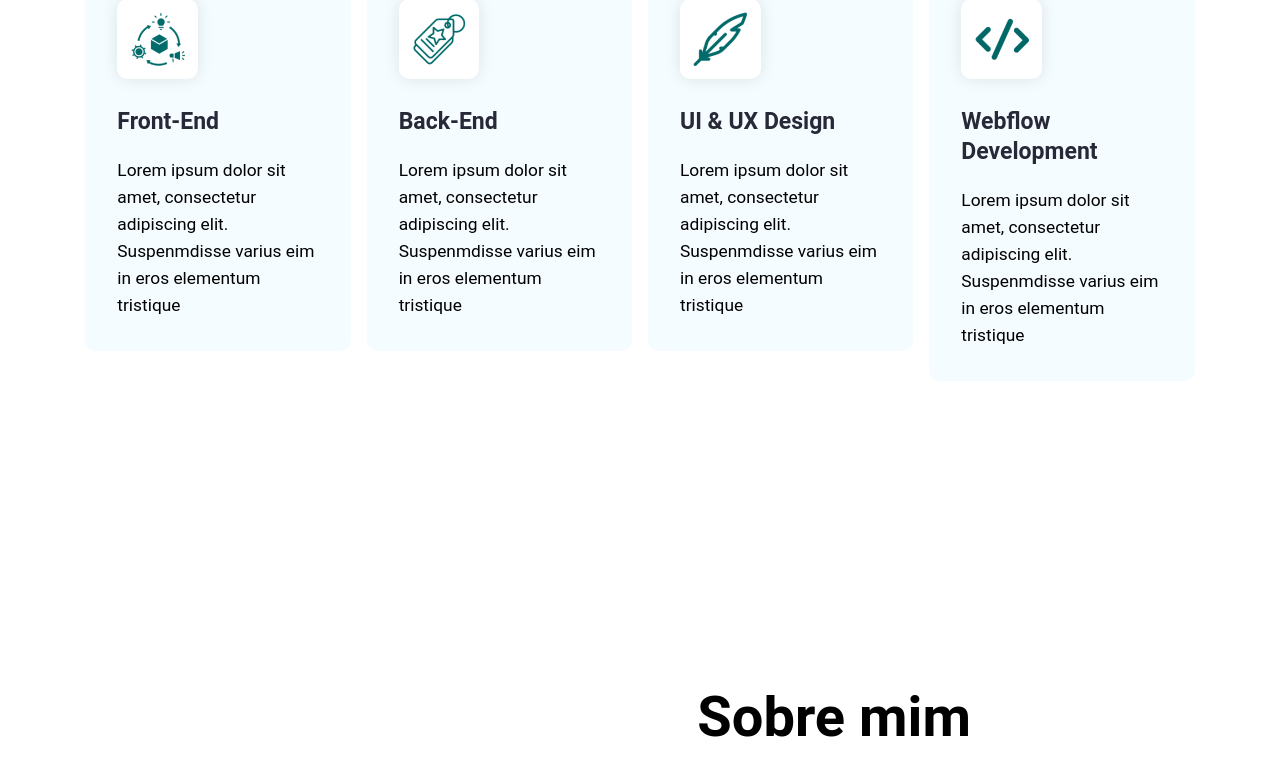
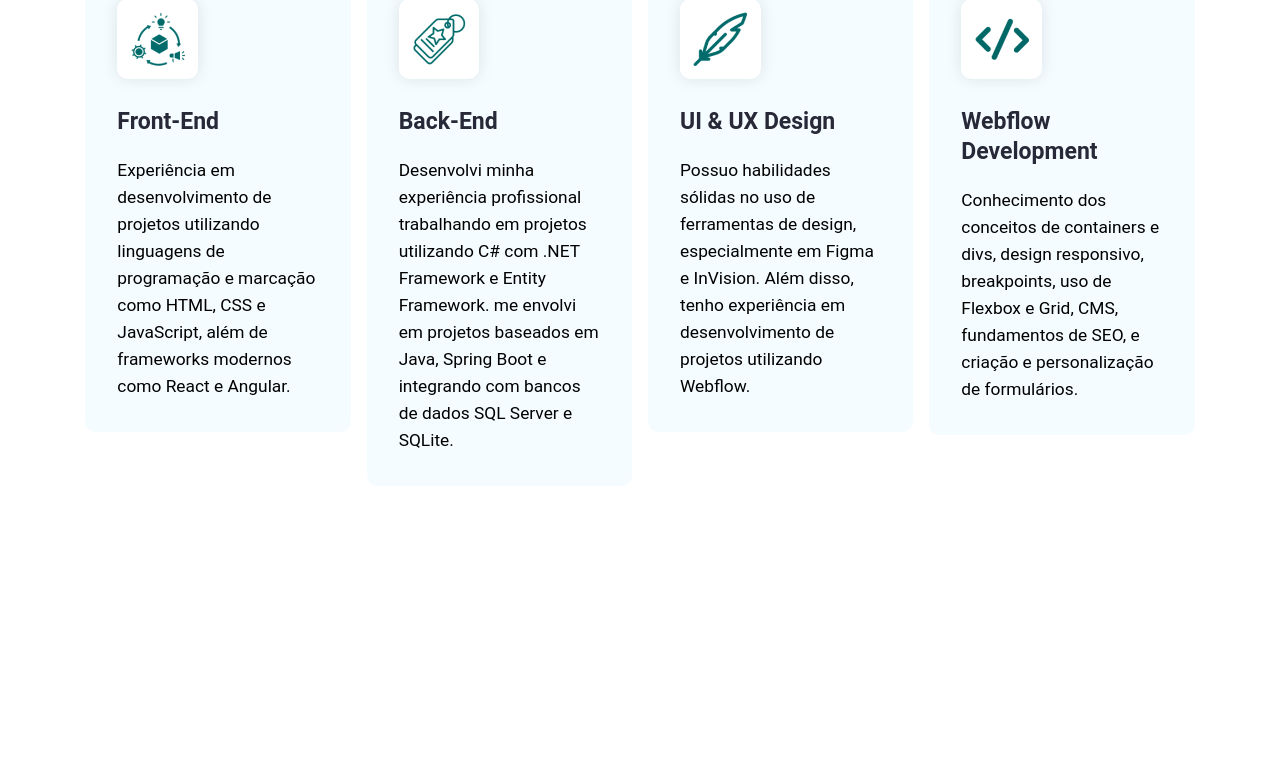
Before and after one commit to KaiokkFernandes/personal-portfolio, a React (Create React App) app: page / in a window 1280 px wide. Shown: the part 1189-1965 px from the top of the page. Built offline with nearby package versions, Linux system fonts and the light colour scheme.

Commit message:
Update index.json and ContactMe.jsx

```diff
--- a/src/Data/index.json
+++ b/src/Data/index.json
@@ -4,25 +4,25 @@
         "id": "1",
         "src": "./img/product-chain-1.png",
         "title": "Front-End",
-        "description": "Lorem ipsum dolor sit amet, consectetur adipiscing elit. Suspenmdisse varius eim in eros elementum tristique"
+        "description": "Experiência em desenvolvimento de projetos utilizando linguagens de programação e marcação como HTML, CSS e JavaScript, além de frameworks modernos como React e Angular."
       },
       {
         "id": "2",
         "src": "./img/tag-1.png",
         "title": "Back-End",
-        "description": "Lorem ipsum dolor sit amet, consectetur adipiscing elit. Suspenmdisse varius eim in eros elementum tristique"
+        "description": "Desenvolvi minha experiência profissional trabalhando em projetos utilizando C# com .NET Framework e Entity Framework. me envolvi em projetos baseados em Java, Spring Boot e integrando com bancos de dados SQL Server e SQLite."
       },
       {
         "id": "3",
         "src": "./img/feather-pen-2.png",
         "title": "UI & UX Design",
-        "description": "Lorem ipsum dolor sit amet, consectetur adipiscing elit. Suspenmdisse varius eim in eros elementum tristique"
+        "description": "Possuo habilidades sólidas no uso de ferramentas de design, especialmente em Figma e InVision. Além disso, tenho experiência em desenvolvimento de projetos utilizando Webflow."
       },
       {
         "id": "4",
         "src": "./img/feather-pen-1.png",
         "title": "Webflow Development",
-        "description": "Lorem ipsum dolor sit amet, consectetur adipiscing elit. Suspenmdisse varius eim in eros elementum tristique"
+        "description": "Conhecimento dos conceitos de containers e divs, design responsivo, breakpoints, uso de Flexbox e Grid, CMS, fundamentos de SEO, e criação e personalização de formulários. "
       }
     ],
     "portfolio": [
--- a/src/Pages/Home/ContactMe.jsx
+++ b/src/Pages/Home/ContactMe.jsx
@@ -2,16 +2,16 @@ export default function ContactMe() {
     return (
       <section id="Contact" className="contact--section">
         <div>
-          <p className="sub--title">Get In Touch</p>
-          <h2>Contact Me</h2>
+
+          <h2>Contate-me</h2>
           <p className="text-lg">
-            Lorem ipsum dolor, sit amet consectetur adipisicing elit. In, odit.
+             Gostou do meu trabalho ? Vamos conversar!
           </p>
         </div>
         <form className="contact--form--container">
           <div className="container">
             <label htmlFor="first-name" className="contact--label">
-              <span className="text-md">First Name</span>
+              <span className="text-md">Nome</span>
               <input
                 type="text"
                 className="contact--input text-md"
@@ -21,7 +21,7 @@ export default function ContactMe() {
               />
             </label>
             <label htmlFor="last-name" className="contact--label">
-              <span className="text-md">Last Name</span>
+              <span className="text-md">Sobrenome</span>
               <input
                 type="text"
                 className="contact--input text-md"
@@ -41,7 +41,7 @@ export default function ContactMe() {
               />
             </label>
             <label htmlFor="phone-number" className="contact--label">
-              <span className="text-md">phone-number</span>
+              <span className="text-md">Numero de Telefone</span>
               <input
                 type="number"
                 className="contact--input text-md"
@@ -52,7 +52,7 @@ export default function ContactMe() {
             </label>
           </div>
           <label htmlFor="choode-topic" className="contact--label">
-            <span className="text-md">Choose a topic</span>
+            <span className="text-md">Escolha um tópico</span>
             <select id="choose-topic" className="contact--input text-md">
               <option>Select One...</option>
               <option>Item 1</option>
@@ -61,7 +61,7 @@ export default function ContactMe() {
             </select>
           </label>
           <label htmlFor="message" className="contact--label">
-            <span className="text-md">Message</span>
+            <span className="text-md">Mensagem</span>
             <textarea
               className="contact--input text-md"
               id="message"
@@ -74,7 +74,7 @@ export default function ContactMe() {
             <span className="text-sm">I accept the terms</span>
           </label>
           <div>
-            <button className="btn btn-primary contact--form--btn">Submit</button>
+            <button className="btn btn-primary contact--form--btn">Enviar</button>
           </div>
         </form>
       </section>
```
